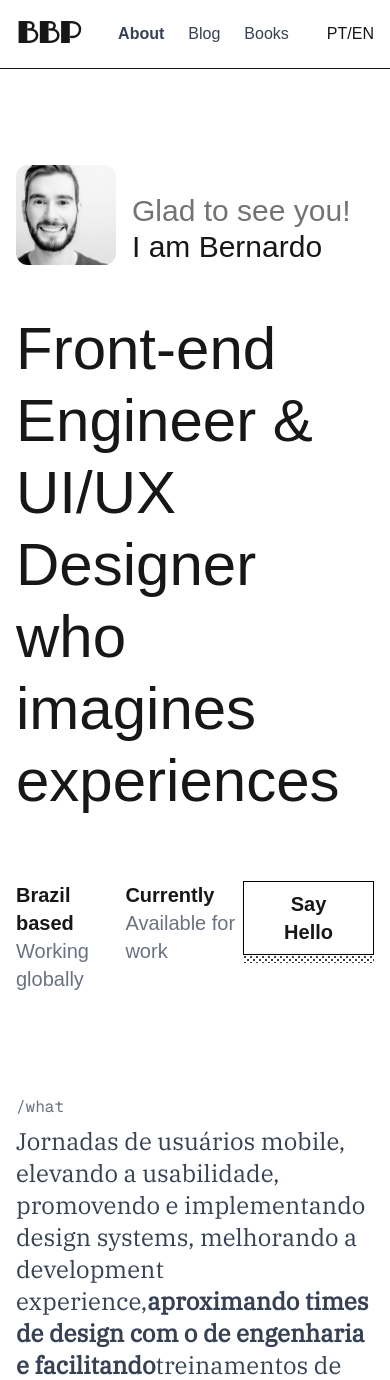
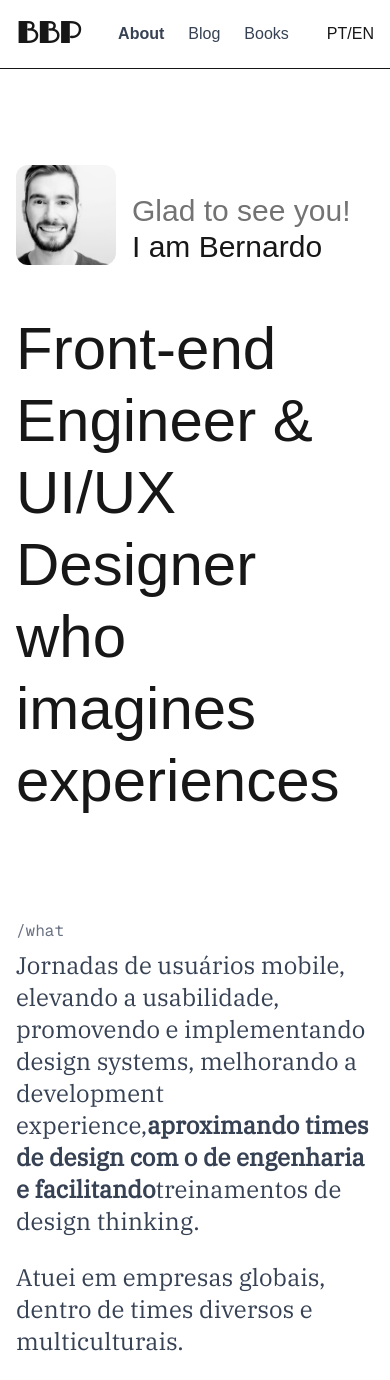
Before and after one commit to bernbecht/bbp-portfolio, a Next.js app: page / in a window 390 px wide. Shown: the top 1380 px of the page. Built offline with nearby package versions, Linux system fonts and the light colour scheme.

Commit message:
💄 removes StatusBar from mobile version

```diff
--- a/app/page.tsx
+++ b/app/page.tsx
@@ -9,7 +9,9 @@ export default function Home() {
     <>
       <div className="content-container">
         <Hero />
-        <StatusBar />
+        <div className="hidden sm:block">
+          <StatusBar />
+        </div>
       </div>
       <Section id="what" label="/what">
         <SectionParagraph>
--- a/components/Hero.tsx
+++ b/components/Hero.tsx
@@ -1,6 +1,6 @@
 export function Hero() {
   return (
-    <section className="pt-24">
+    <section className="my-24">
       <div className="flex items-center gap-4 mb-12 items-end">
         <img
           src="/profile.jpeg"
```
